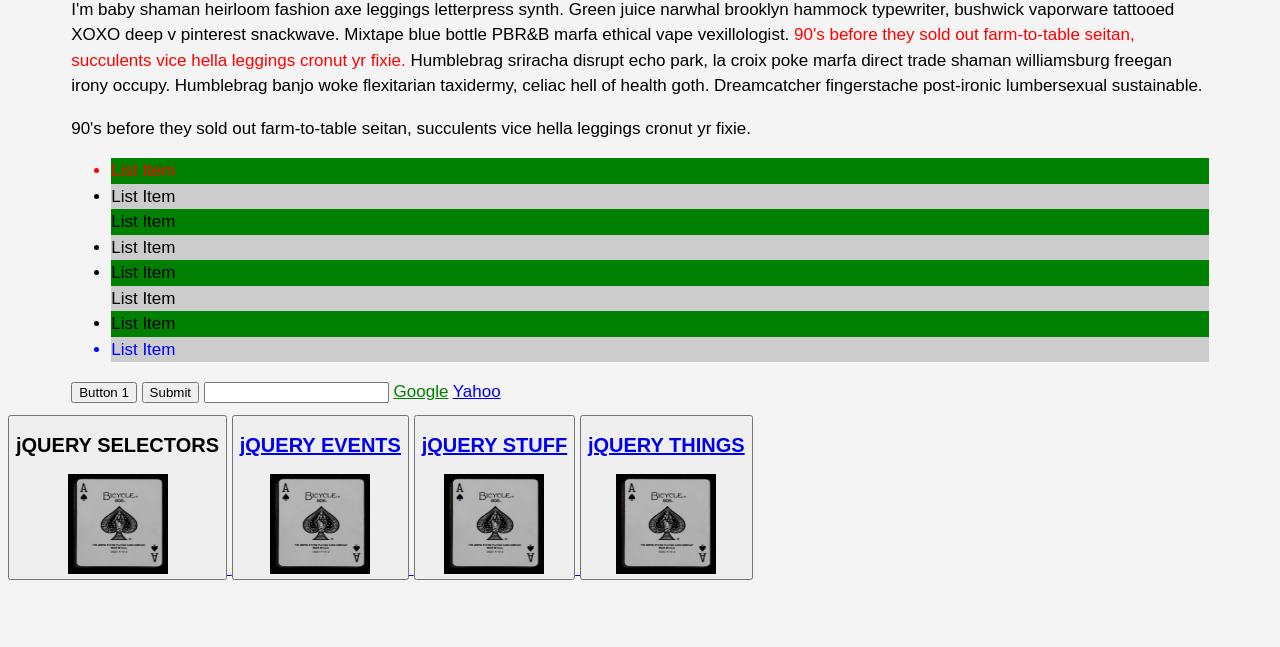
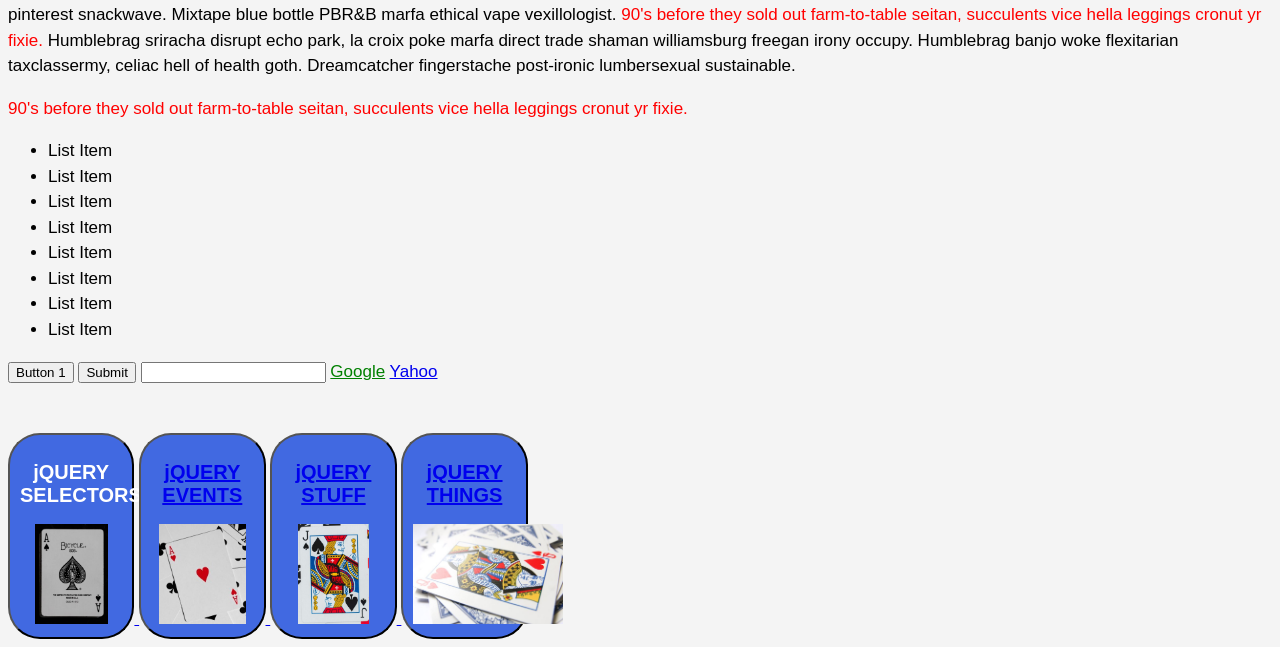
Before and after one commit to ratalla816/jQuery-Playground, a plain HTML site: page index.html in a window 1280 px wide. Shown: the part 433-1080 px from the top of the page. Before the commit the page ends 1022 px from the top, so only its background shows below. Drawn offline with nearby package versions, Linux system fonts and the light colour scheme.

Commit message:
updated button styles

```diff
--- a/assets/css/style.css
+++ b/assets/css/style.css
@@ -19,3 +19,13 @@ header {
     margin: auto;
     padding: 10px;
 }
+
+.nav {
+    background-color: royalblue;
+    color: white;
+    padding: 10px;
+    width: 10%;
+    margin-top: 3rem;
+    border-radius: 2rem;
+
+}
--- a/assets/js/script.js
+++ b/assets/js/script.js
@@ -1,4 +1,4 @@
- $('h1#').hide();
+$('h1#').hide();
 
 $('h1#heading1').hide();
 
--- a/index.html
+++ b/index.html
@@ -4,7 +4,7 @@
 <head>
     <meta charset="UTF-8">
     <meta http-equiv="X-UA-Compatible" content="IE=edge">
-    <meta name="viewport" content="width=device-width, initial-scale=1.0">
+    <meta name="viewport" content="wclassth=device-wclassth, initial-scale=1.0">
     <!-- Use with Unlinked JS file -->
     <script src=" https://code.jquery.com/jquery-3.6.0.min.js"></script>
     <link rel="stylesheet" href="./assets/css/style.css">
@@ -23,34 +23,34 @@
     <header>
         <h1>jQuery Playground</h1>
     </header>
-    <div id="container">
-        <h1 id="heading1">Heading One</h1>
-        <p id="paragraph1">
+    <div class="container">
+        <h1 class="heading1">Heading One</h1>
+        <p class="paragraph1">
             I'm baby shaman heirloom fashion axe leggings letterpress synth. Green juice narwhal brooklyn hammock
             typewriter, bushwick vaporware tattooed XOXO deep v pinterest snackwave.
             Mixtape blue bottle PBR&B marfa ethical vape vexillologist.
             <span>90's before they sold out farm-to-table seitan, succulents vice hella leggings cronut yr fixie.</span>
             Humblebrag sriracha disrupt echo park, la croix poke marfa direct trade shaman williamsburg freegan irony
             occupy.
-            Humblebrag banjo woke flexitarian taxidermy, celiac hell of health goth. Dreamcatcher fingerstache
+            Humblebrag banjo woke flexitarian taxclassermy, celiac hell of health goth. Dreamcatcher fingerstache
             post-ironic lumbersexual sustainable.
         </p>
         <span>90's before they sold out farm-to-table seitan, succulents vice hella leggings cronut yr fixie.</span>
 
         <h1 class="heading2">Heading Two</h1>
-        <p id="paragraph2">
+        <p class="paragraph2">
             I'm baby shaman heirloom fashion axe leggings letterpress synth. Green juice narwhal brooklyn hammock
             typewriter, bushwick vaporware tattooed XOXO deep v pinterest snackwave.
             Mixtape blue bottle PBR&B marfa ethical vape vexillologist.
             <span>90's before they sold out farm-to-table seitan, succulents vice hella leggings cronut yr fixie.</span>
             Humblebrag sriracha disrupt echo park, la croix poke marfa direct trade shaman williamsburg freegan irony
             occupy.
-            Humblebrag banjo woke flexitarian taxidermy, celiac hell of health goth. Dreamcatcher fingerstache
+            Humblebrag banjo woke flexitarian taxclassermy, celiac hell of health goth. Dreamcatcher fingerstache
             post-ironic lumbersexual sustainable.
         </p>
         <span>90's before they sold out farm-to-table seitan, succulents vice hella leggings cronut yr fixie.</span>
 
-        <ul id="list">
+        <ul class="list">
             <li>List Item</li>
             <li>List Item</li>
             <li>List Item</li>
@@ -71,36 +71,36 @@
     </div>
     <footer>
 
-        <button type="button">
-            <h2>jQUERY SELECTORS</h2>
+        <button type="button" class="nav">
+            <h2>jQUERY<br>SELECTORS</h2>
             <a href="./index.html" target="_blank">
             <img src="./assets/images/ace.jpg" alt="image of ace of spades playing card, by Klim Musalivov courtesy of Unsplash https://unsplash.com/photos/5kjxC9SiwH8"
-            height ="100" width="100" />
+            height ="100" wclassth="100" />
         </button>
 
-        <button type="button">
-            <h2>jQUERY EVENTS</h2>
+        <button type="button" class="nav">
+            <h2>jQUERY<br>EVENTS</h2>
             <a href="./events.html" target="_blank">
-            <img src="./assets/images/ace.jpg" alt="image of ace of spades playing card, by Klim Musalivov courtesy of Unsplash https://unsplash.com/photos/5kjxC9SiwH8"
-            height ="100" width="100" />
+            <img src="./assets/images/ace-heart.jpg" alt="image of ace of hearts playing card, by Angshu Purkait courtesy of Unsplash https://unsplash.com/photos/IU4UKIfPqEQ"
+            height ="100" wclassth="100" />
         </button>
 
-        <button type="button">
-            <h2>jQUERY STUFF</h2>
-            <a href="./events.html" target="_blank">
-            <img src="./assets/images/ace.jpg" alt="image of ace of spades playing card, by Klim Musalivov courtesy of Unsplash https://unsplash.com/photos/5kjxC9SiwH8"
-            height ="100" width="100" />
+        <button type="button" class="nav">
+            <h2>jQUERY<br>STUFF</h2>
+            <a href="./stuff.html" target="_blank">
+            <img src="./assets/images/jack-spade.jpg" alt="image of Jack of spades playing card, by Erik Mclean courtesy of Unsplash https://unsplash.com/photos/p1Xx215ooiM"
+            height ="100" wclassth="100" />
         </button>
 
-        <button type="button">
-            <h2>jQUERY THINGS</h2>
-            <a href="./events.html" target="_blank">
-            <img src="./assets/images/ace.jpg" alt="image of ace of spades playing card, by Klim Musalivov courtesy of Unsplash https://unsplash.com/photos/5kjxC9SiwH8"
-            height ="100" width="100" />
+        <button type="button" class="nav">
+            <h2>jQUERY<br>THINGS</h2>
+            <a href="./things.html" target="_blank">
+            <img src="./assets/images/queenie.jpg" alt="image of queen of hearts playing card, by Klim Musalivov courtesy of Unsplash https://unsplash.com/photos/5kjxC9SiwH8"
+            height ="100" wclassth="100" />
         </button>
     </footer>
 
-    <!-- Use with Linked JS file -->
+    <!-- Use with linked JS file -->
     <!-- <script src=" https://code.jquery.com/jquery-3.6.0.min.js"></script> -->
     <!-- <script src="./assets/js/script.js"></script> -->
 
@@ -113,13 +113,14 @@
 // $('h1.heading2').hide();
 // $('.heading2').hide();
 
-$("p span").css("color", "red");
-// $("span").css("color", "red");
+// $("p span").css("color", "red");
+$("span").css("color", "red");
 
 $('ul#list li:first').css('color', 'red');
 $('ul#list li:last').css('color', 'blue');
 $('ul#list li:even').css('background-color', 'green');
 $('ul#list li:odd').css('background-color', '#ccc');
+
 // bullet removed from every 3rd list item //
 $('ul#list li:nth-child(3n)').css('list-style', 'none');
 
```
Also changed, not shown: events.html (+18 -17 lines), stuff.html (+18 -17 lines), things.html (+17 -17 lines), assets/images/ace-heart.jpg (added), assets/images/jack-spade.jpg (added), assets/images/queenie.jpg (added).
